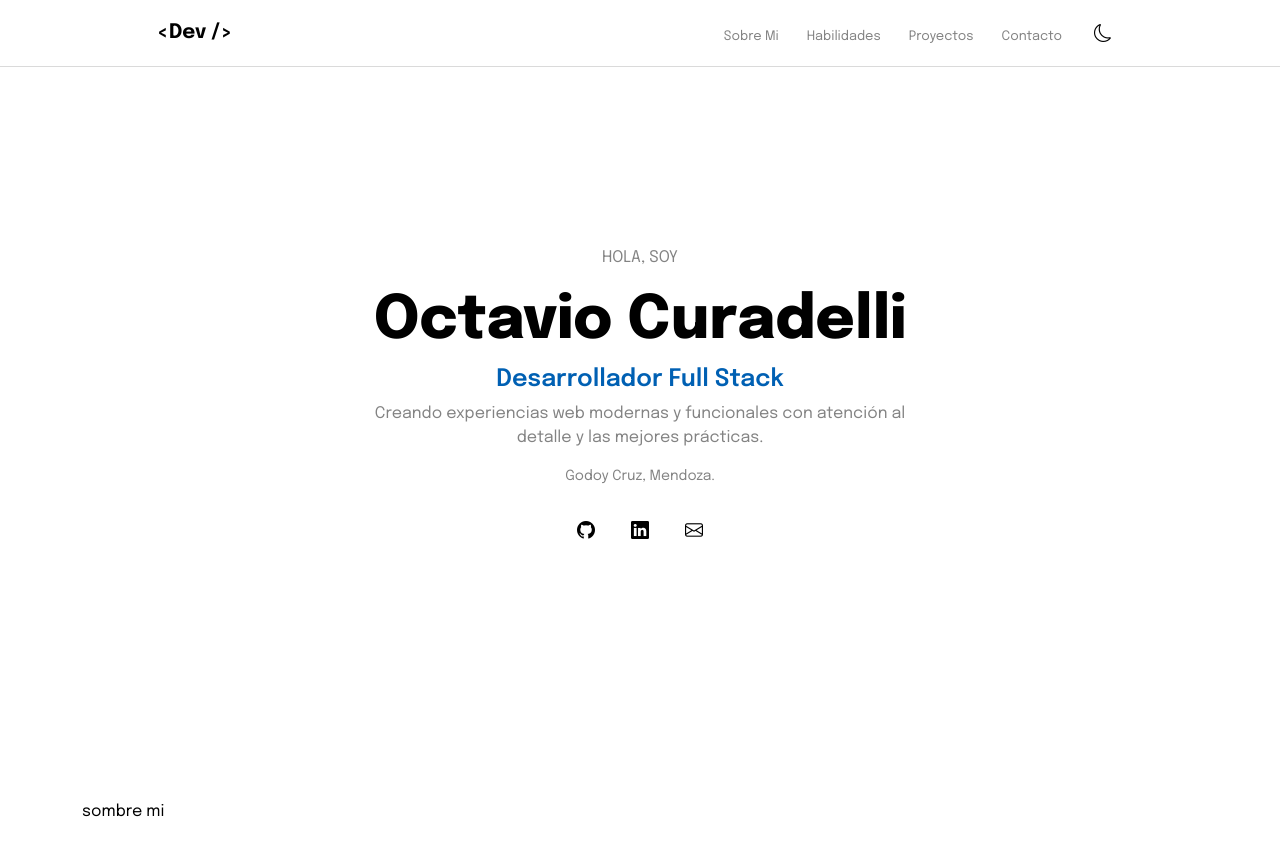
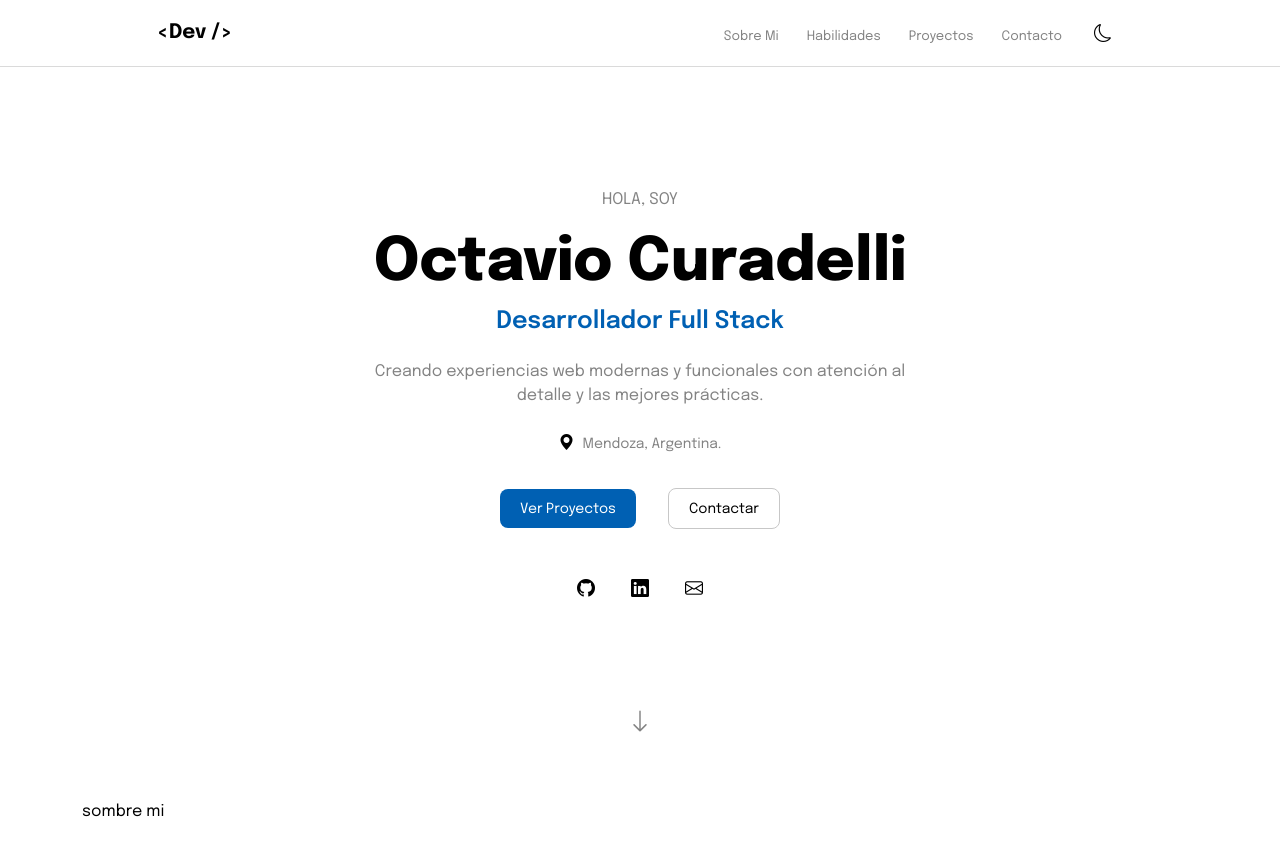
Before and after one commit to octaM3/portfolio, a React (Vite) app: page / in a window 1280 px wide. Shown: the top 856 px of the page. Built offline with nearby package versions, Linux system fonts and the light colour scheme.

Commit message:
Termino seccion principal

```diff
--- a/src/App.tsx
+++ b/src/App.tsx
@@ -28,7 +28,10 @@ function App() {
       }} />
 
       <Section ref={homeRef}>
-        <MainSection />
+        <MainSection onScrollToSection={{
+          projects: () => scrollToSection(projectsRef),
+          contact: () => scrollToSection(contactRef),
+        }} />
       </Section>
 
       <Section ref={aboutMeRef}>
--- /dev/null
+++ b/src/components/buttons/button/Button.tsx
@@ -0,0 +1,41 @@
+import type { FunctionComponent } from "react";
+import "./button.css"
+
+interface ButtonProps {
+    text: string;
+    className?: string;
+    onClick?: () => void;
+    href?: string;
+    hasIcon?: React.ReactNode;
+    type: "blue" | "plain";
+    size: "small" | "normal";
+}
+
+const Button: FunctionComponent<ButtonProps> = ({ text, className, hasIcon, href, onClick, type, size }) => {
+
+    if (href) {
+        return (
+            <a
+                className={`generic-btn ${type === "blue" ? "generic-btn-blue" : "generic-btn-plain"} ${className ? className : ""}`}
+                href={href}
+                target="_blank"
+                rel="noopener noreferrer"
+            >
+                {hasIcon ? hasIcon : null}
+                {text}
+            </a>
+        );
+    }
+
+    return (
+        <button
+            onClick={onClick}
+            className={`generic-btn ${size === "normal" ? "normal-size-g-btn" : "small-size-g-btn"} ${type === "blue" ? "generic-btn-blue" : "generic-btn-plain"} ${className ? className : ""}`}
+        >
+            {hasIcon ? hasIcon : null}
+            {text}
+        </button>
+    );
+}
+
+export default Button;
--- /dev/null
+++ b/src/components/buttons/button/button.css
@@ -0,0 +1,36 @@
+.generic-btn {
+    border-radius: 8px;
+    cursor: pointer;
+    transition: background-color 0.2s, color 0.2s;
+}
+
+.normal-size-g-btn{
+    padding: 10px 20px 8px 20px;
+    font-size: 14px;
+}
+
+.small-size-g-btn{
+    padding: 8px 20px 6px 20px;
+    font-size: 12px;
+}
+
+.generic-btn-blue {
+    background-color: var(--blue);
+    border: none;
+    color: white;
+}
+
+.generic-btn-blue:hover {
+    background-color: var(--blue-hover);
+}
+
+.generic-btn-plain {
+    border: 1px solid var(--border-grey-color);
+    background-color: transparent;
+    color: var(--text-color);
+}
+
+.generic-btn-plain:hover {
+    background-color: var(--blue);
+    color: white;
+}
--- a/src/components/sections/mainSection/MainSection.tsx
+++ b/src/components/sections/mainSection/MainSection.tsx
@@ -1,22 +1,37 @@
+import type { FunctionComponent } from "react"
+import Button from "../../buttons/button/Button"
 import IconButton from "../../buttons/iconButton/IconButton"
 import SimpleText from "../../text/simpleText/SimpleText"
 import Subtitle from "../../text/subtitle/Subtitle"
 import Title from "../../text/title/Title"
 
-const MainSection = () => {
+interface MainSectionProps {
+  onScrollToSection: {
+    projects: () => void;
+    contact: () => void;
+  }
+}
+
+const MainSection: FunctionComponent<MainSectionProps> = ({ onScrollToSection }) => {
+
   return (
-    <div className="d-flex flex-column align-items-center justify-content-center vh-100 text-center">
+    <div className="position-relative d-flex flex-column align-items-center justify-content-center vh-100 text-center">
       <SimpleText format="normal" text="HOLA, SOY" />
       <Title text="Octavio Curadelli" />
       <Subtitle text="Desarrollador Full Stack" format="center" type="blue" />
-      <div className="w-50">
+      <div className="w-50 mt-3">
         <SimpleText format="normal" text="Creando experiencias web modernas y funcionales con atención al detalle y las mejores prácticas." />
       </div>
-      <SimpleText format="mini" text="Godoy Cruz, Mendoza." />
-      <div>
+      <div className="d-flex align-items-center my-2">
+        <i className="bi bi-geo-alt-fill me-2"></i>
+        <SimpleText className="m-0" format="mini" text="Mendoza, Argentina." />
+      </div>
 
+      <div className="my-4">
+        <Button className="me-3" size="normal" type="blue" text="Ver Proyectos" onClick={onScrollToSection.projects} />
+        <Button className="ms-3" size="normal" type="plain" text="Contactar" onClick={onScrollToSection.contact} />
       </div>
-      <div>
+      <div className="mt-2">
         <IconButton className="m-2" href="https://github.com/octaM3">
           <i className="bi bi-github"></i>
         </IconButton>
@@ -27,6 +42,11 @@ const MainSection = () => {
           <i className="bi bi-envelope"></i>
         </IconButton>
       </div>
+
+      <div className="bouncing-container position-absolute mb-5">
+        <i className="bi bi-arrow-down"></i>
+      </div>
+
     </div>
   )
 }
--- a/src/components/sections/sections.css
+++ b/src/components/sections/sections.css
@@ -1,5 +1,27 @@
 /* Main section */
 
+@keyframes bouncing {
+  0% {
+    bottom: 10px;
+  }
+  50% {
+    bottom: 0px;
+  }
+  100% {
+    bottom: 10px;
+  }
+}
 
+.bouncing-container {
+  animation-duration: 1.3s;
+  animation-name: bouncing;
+  animation-iteration-count: infinite;
+  animation-timing-function: ease-in-out;
+  font-size: 1.5em;
+}
+
+.bouncing-container i{
+    color: var(--grey-color);
+}
 
 /* About me section */
--- a/src/index.css
+++ b/src/index.css
@@ -11,7 +11,7 @@
   --grey-color: #838383;
 
   --blue: #0060B3;
-  --blue-hover: oklch(0.47 0.18 240);
+  --blue-hover: #0079e4;
 
   --theme-icon-color: black;
 }
@@ -25,8 +25,8 @@
   --text-color: white;
 
   --navbar-border-color: unset;
-  --border-grey-color: rgb(199, 199, 199);
-  --grey-color: #C7C7C7;
+  --border-grey-color: rgb(75, 75, 75);
+  --grey-color: #9b9b9b;
 
   --blue: oklch(0.58 0.2 240);
   --blue-hover: oklch(0.65 0.25 240);
```
